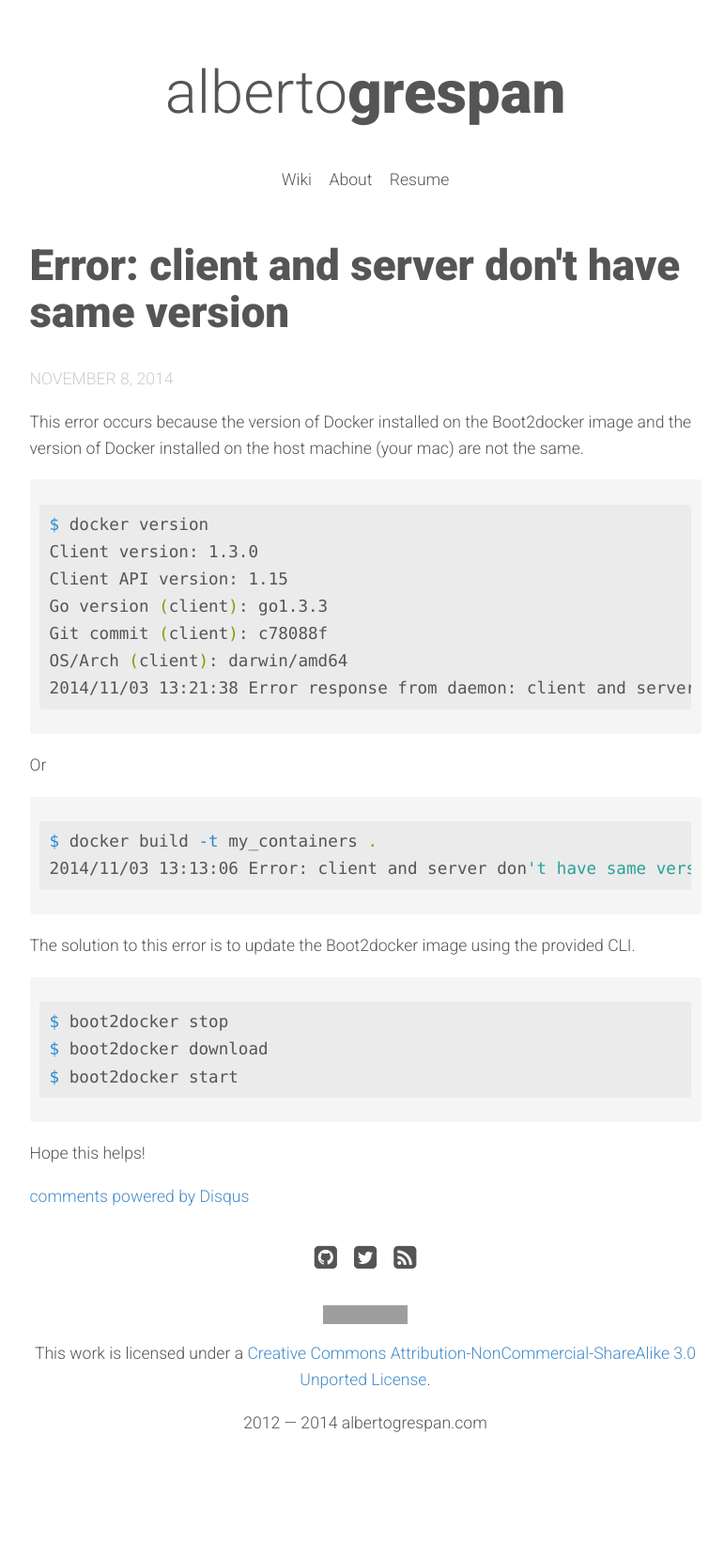
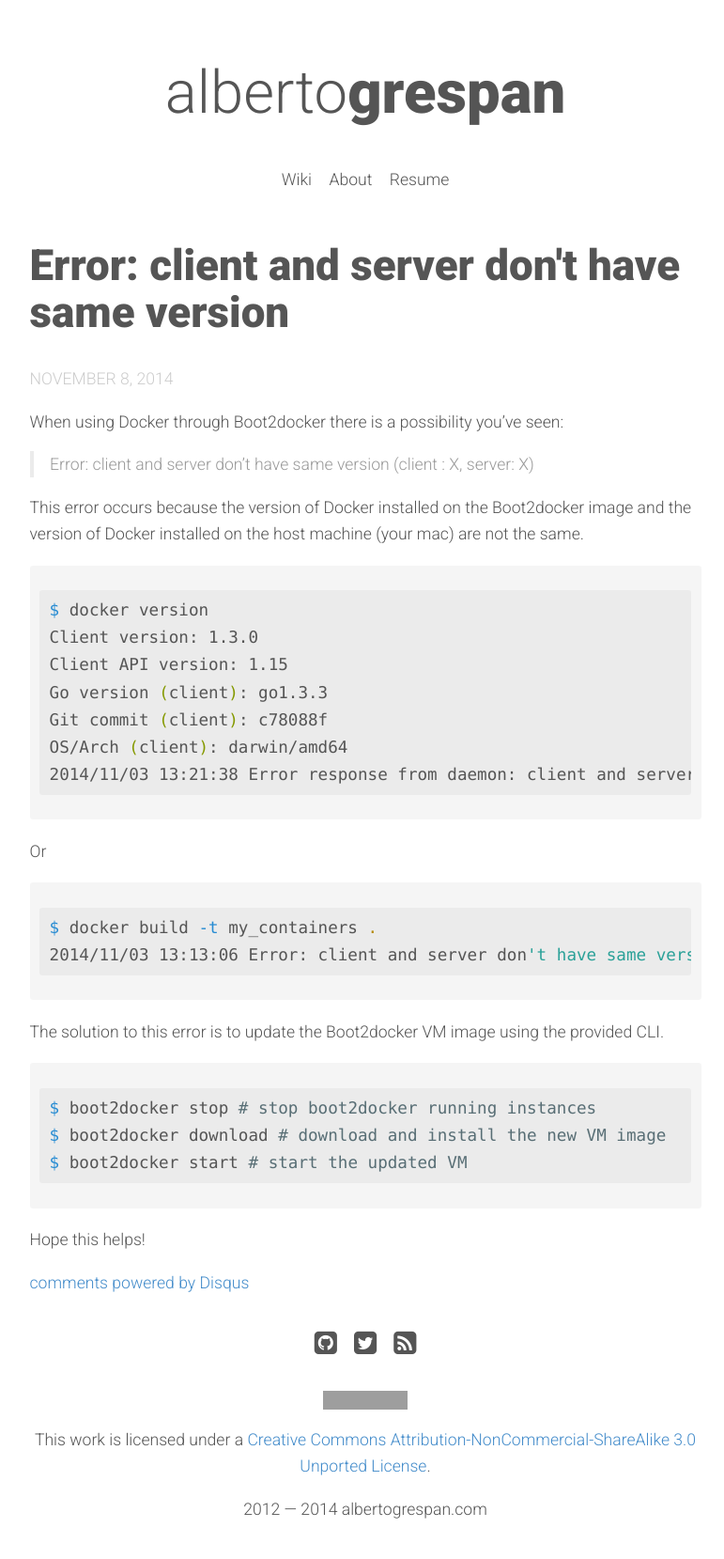
Before and after one commit to albertogg/albertogg.github.com, a Jekyll site: the page built from _posts/2014-11-08-error-client-and-server-don't-have-same-version.md, in a window 1280 px wide. Shown: the whole page at 94% size, without its empty margins (251-1022 px from the left). Built offline with Jekyll 4.4.1, drawn with Linux system fonts in a browser that asks for light colours; nearby versions of some CDN libraries; Markdown is read by kramdown in place of the engine named in the settings; before the commit the page ends 1568 px from its top, so only the background shows below that; grey boxes are pictures that could not be loaded.

Commit message:
Update boot2docker error post

````diff
--- a/_posts/2014-11-08-error-client-and-server-don't-have-same-version.md
+++ b/_posts/2014-11-08-error-client-and-server-don't-have-same-version.md
@@ -7,6 +7,10 @@
 category: blog
 tag: blog
 ---
+
+When using Docker through Boot2docker there is a possibility you've seen:
+
+> Error: client and server don't have same version (client : X, server: X)
 
 This error occurs because the version of Docker installed on the Boot2docker
 image and the version of Docker installed on the host machine (your mac) are not
@@ -29,13 +33,13 @@
 2014/11/03 13:13:06 Error: client and server don't have same version (client : 1.15, server: 1.14)
 ```
 
-The solution to this error is to update the Boot2docker image using the provided
-CLI.
+The solution to this error is to update the Boot2docker VM image using the
+provided CLI.
 
 ```bash
-$ boot2docker stop
-$ boot2docker download
-$ boot2docker start
+$ boot2docker stop # stop boot2docker running instances
+$ boot2docker download # download and install the new VM image
+$ boot2docker start # start the updated VM
 ```
 
 Hope this helps!
````
